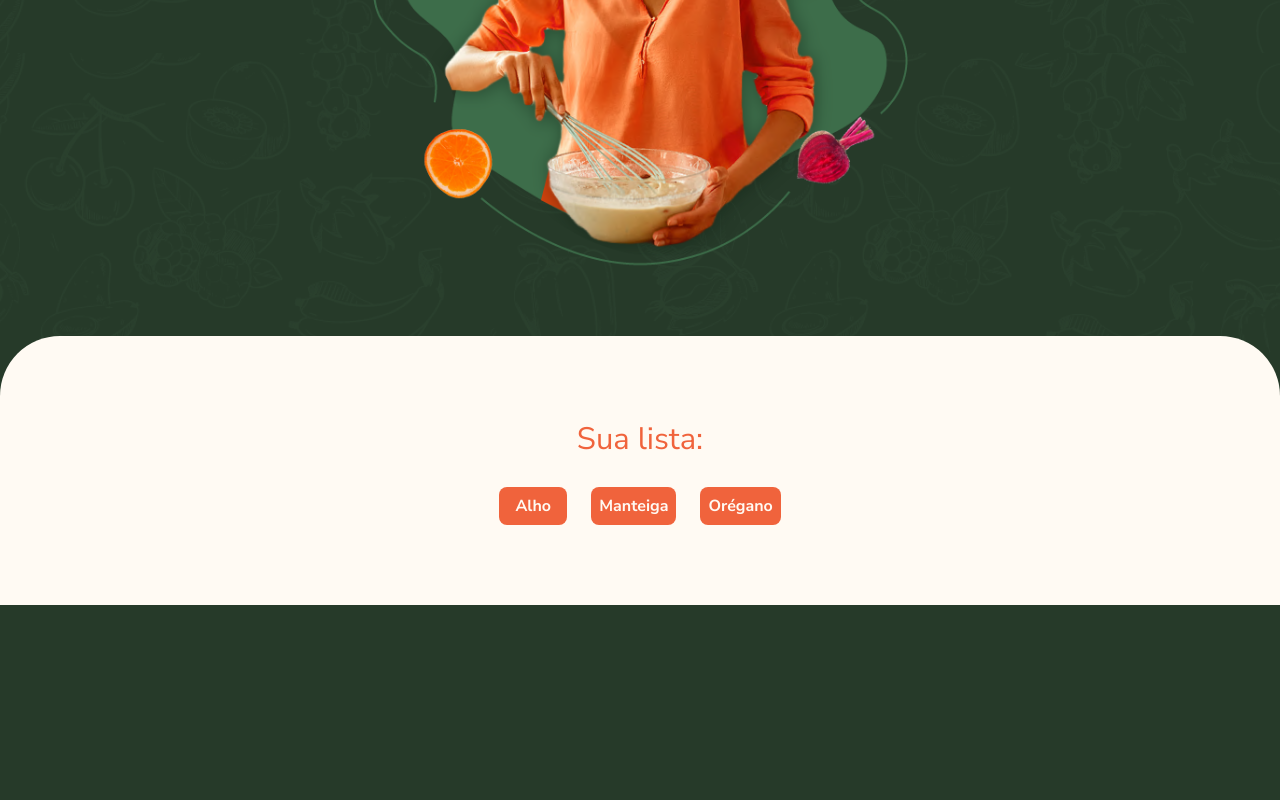
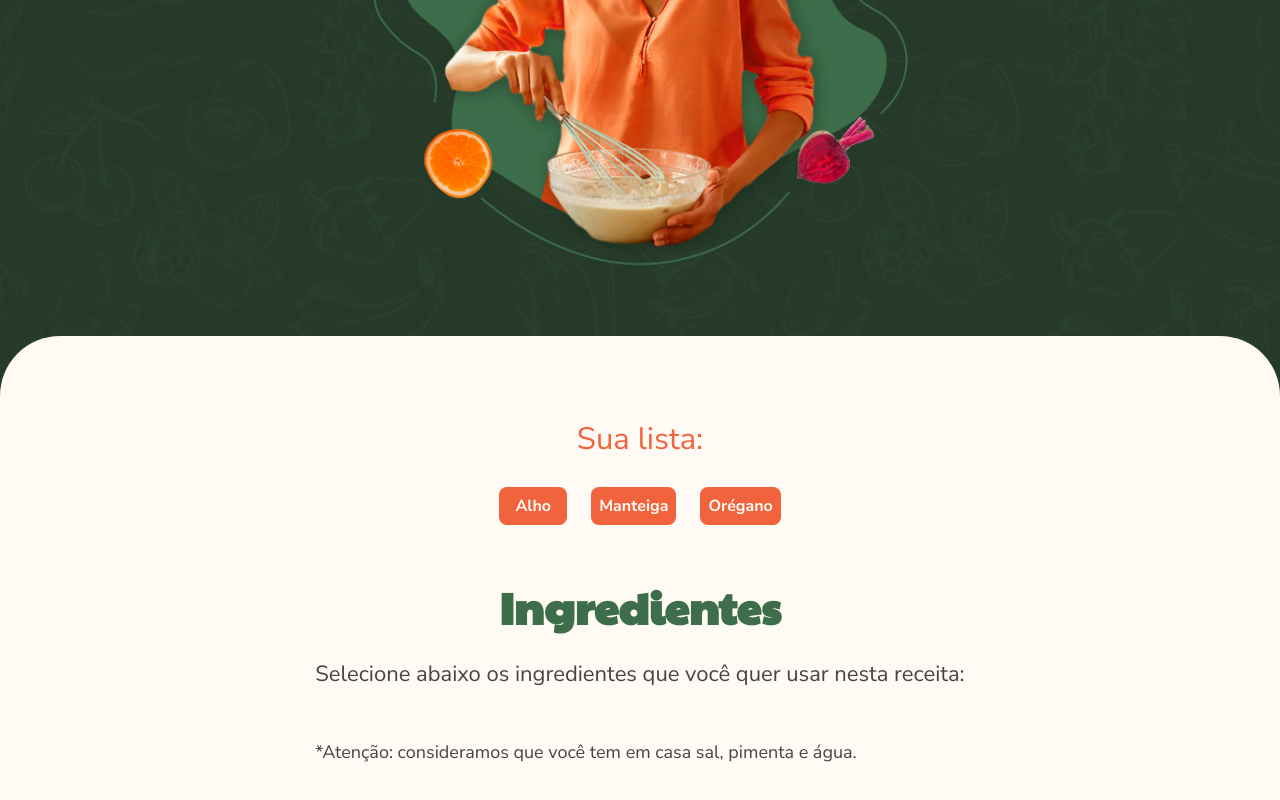
Before and after one commit to AdmAlexandreMattos/vue-cookin-up-alura, a Vue app: page / in a window 1280 px wide. Shown: the part 695-1495 px from the top of the page. Before the commit the page ends 1300 px from the top, so only its background shows below. Built offline with nearby package versions, Linux system fonts and the light colour scheme.

Commit message:
Importando dados
Importando dados para serem exibidos nas listas dos ingredientes.

```diff
--- a/src/components/ConteudoPrincipal/ConteudoPrincipal.vue
+++ b/src/components/ConteudoPrincipal/ConteudoPrincipal.vue
@@ -1,9 +1,14 @@
 <script lang="ts">
+import SelecionarIngredientes from "../SelecionarIngredientes/SelecionarIngredientes.vue";
+
 export default {
   data() {
     return {
       ingredientes: ["Alho", "Manteiga", "Orégano"],
     };
+  },
+  components: {
+    SelecionarIngredientes,
   },
 };
 </script>
@@ -13,7 +18,7 @@ export default {
     <section>
       <span class="subtitulo-lg sua-lista-texto"> Sua lista: </span>
 
-      <ul class="ingredientes-sua-lista">
+      <ul v-if="ingredientes.length" class="ingredientes-sua-lista">
         <li
           v-for="ingrediente in ingredientes"
           :key="ingrediente"
@@ -22,7 +27,16 @@ export default {
           {{ ingrediente }}
         </li>
       </ul>
+      <p v-else class="paragrafo lista-vazia">
+        <img
+          src="../../assets/imagens/icones/lista-vazia.svg"
+          alt="Ícone de uma lista vazia"
+        />
+        Sua lista está vazia, selecione ingredientes para iniciar.
+      </p>
     </section>
+
+    <SelecionarIngredientes />
   </main>
 </template>
 
--- /dev/null
+++ b/src/components/SelecionarIngredientes/SelecionarIngredientes.vue
@@ -0,0 +1,66 @@
+<script lang="ts">
+import { obterCategorias } from "@/http";
+
+export default {
+  data() {
+    return {
+      categorias: obterCategorias(),
+    };
+  },
+};
+</script>
+
+<template>
+  <section class="selecionar-ingredientes">
+    <h1 class="cabecalho titulo-ingredientes">Ingredientes</h1>
+
+    <p class="paragrafo-lg instrucoes">
+      Selecione abaixo os ingredientes que você quer usar nesta receita:
+    </p>
+
+    <ul class="categorias">
+      <li v-for="categoria in categorias" :key="categoria.nome"></li>
+    </ul>
+
+    <p class="paragrafo dica">
+      *Atenção: consideramos que você tem em casa sal, pimenta e água.
+    </p>
+  </section>
+</template>
+
+<style scoped>
+.selecionar-ingredientes {
+  display: flex;
+  flex-direction: column;
+  align-items: center;
+}
+
+.titulo-ingredientes {
+  color: var(--verde-medio, #3d6d4a);
+  display: block;
+  margin-bottom: 1.5rem;
+}
+
+.instrucoes {
+  margin-bottom: 2rem;
+}
+
+.categorias {
+  margin-bottom: 1rem;
+  display: flex;
+  justify-content: center;
+  gap: 1.5rem;
+  flex-wrap: wrap;
+}
+
+.dica {
+  align-self: flex-start;
+  margin-bottom: 3.5rem;
+}
+
+@media only screen and (max-width: 767px) {
+  .dica {
+    margin-bottom: 2.5rem;
+  }
+}
+</style>
--- /dev/null
+++ b/src/http/index.ts
@@ -0,0 +1,32 @@
+export function obterCategorias() {
+  return [
+    {
+      nome: "Laticínios e Ovos",
+      ingredientes: [
+        "Ovos",
+        "Queijo",
+        "Leite",
+        "Manteiga",
+        "Creme de Leite",
+        "Iogurte",
+        "Leite Condensado",
+        "Sorvete",
+      ],
+      rotulo: "laticinios_e_ovos",
+    },
+    {
+      nome: "Farinhas e Fermentos",
+      ingredientes: [
+        "Farinha de trigo",
+        "Polvilho",
+        "Farinha de rosca",
+        "Canjica",
+        "Farinha de mandioca",
+        "Fubá",
+        "Linhaça",
+        "Fermento químico",
+      ],
+      rotulo: "farinhas_e_fermentos",
+    },
+  ];
+}
```
